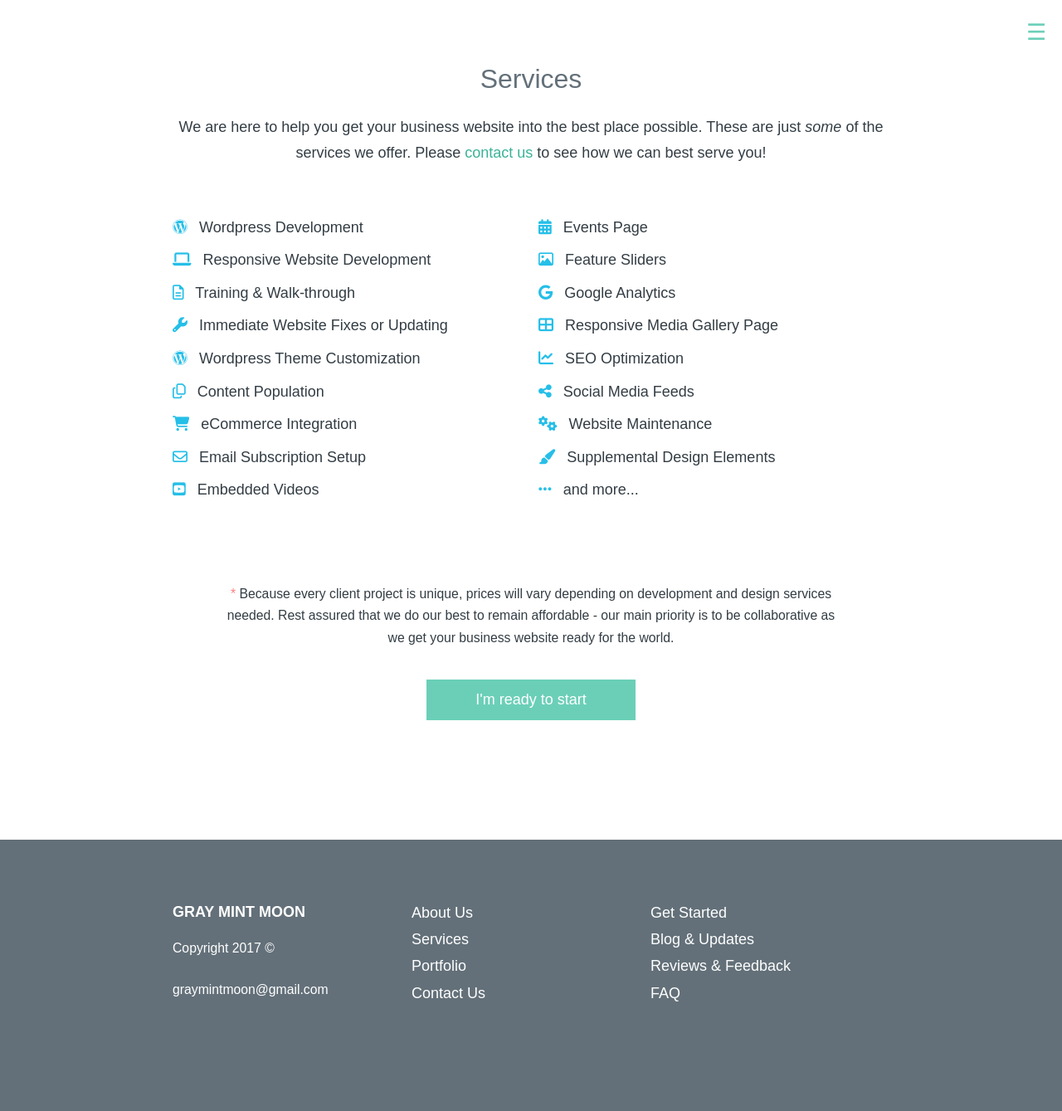
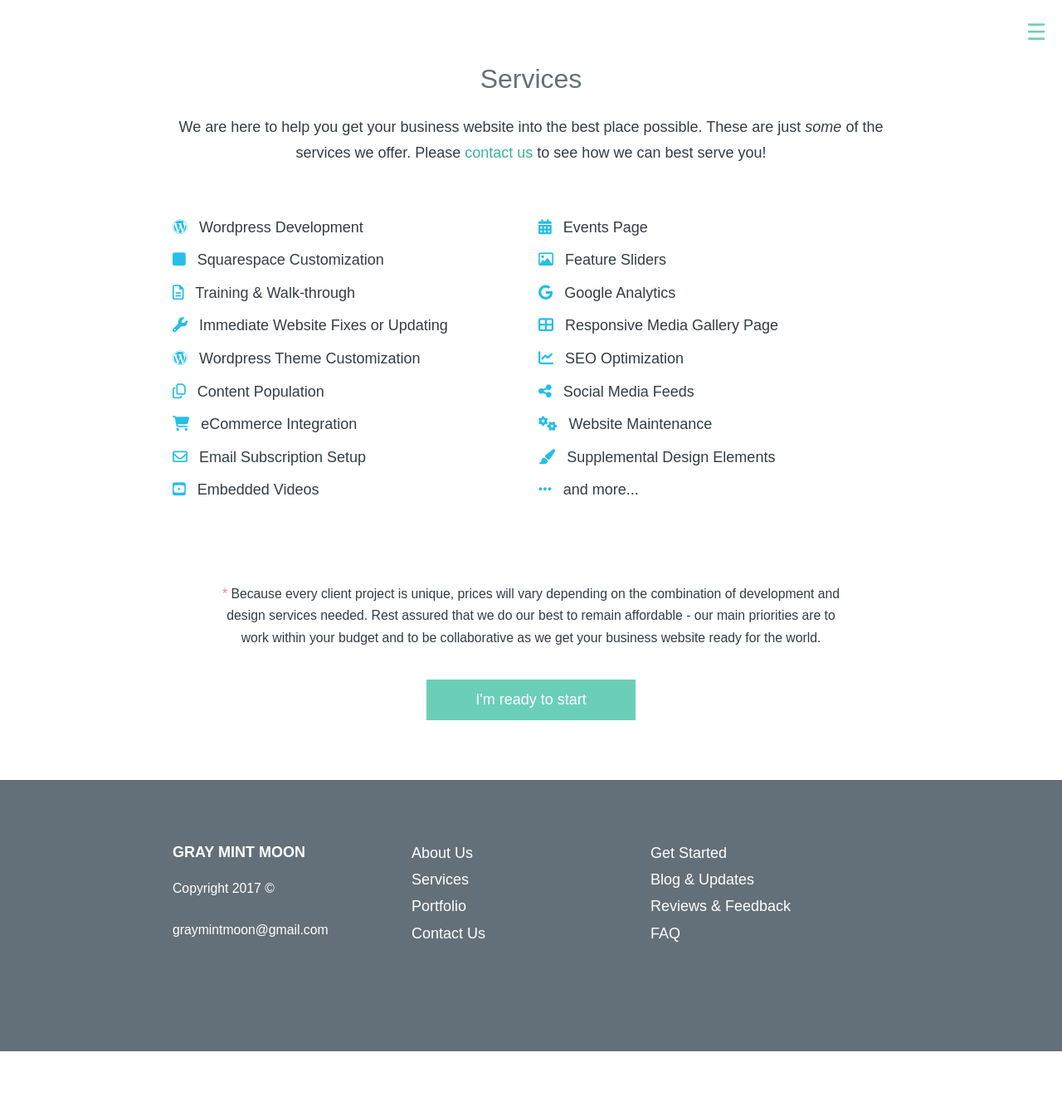
Before and after one commit to graymintmoon/graymintmoon.github.io, a Jekyll site: the page built from services.md, in a window 1280 px wide. Shown: the whole page at 83% size. Built offline with Jekyll 4.4.1, drawn with Linux system fonts in a browser that asks for light colours; nearby versions of some CDN libraries; some web fonts are replaced; after the commit the page ends 1267 px from its top, so only the background shows below that.

Commit message:
updating services page

```diff
--- a/services.md
+++ b/services.md
@@ -12,8 +12,8 @@
 				Wordpress Development
 			</li>
 			<li>
-				<i class="fa fa-laptop page_list_icon" aria-hidden="true"></i>
-				Responsive Website Development
+				<i class="fa fa-square page_list_icon" aria-hidden="true"></i>
+				Squarespace Customization
 			</li>
 			<li>
 				<i class="fa fa-file-text-o page_list_icon" aria-hidden="true"></i>
@@ -82,20 +82,9 @@
 		</ul>
 		<div class="row_xs">
 			<div class="container_lg text_center text_small">
-				<p><span class="text_red">*</span> Because every client project is unique, prices will vary depending on development and design services  needed. Rest assured that we do our best to remain affordable - our main priority is to be collaborative as we get your business website ready for the world.</p>
+				<p><span class="text_red">*</span> Because every client project is unique, prices will vary depending on the combination of development and design services needed. Rest assured that we do our best to remain affordable - our main priorities are to work within your budget and to be collaborative as we get your business website ready for the world.</p>
 			</div>
 		</div>
 		<a class="page_submit" href="/contact">I'm ready to start</a>
-		<div class="row_xs">
-<!-- 			<h4 class="text_center text_regular">Design</h4>
-			<ul class="page_base_list text_center">
-				<li>Brand Style Guide</li>
-				<li>Page Layouts</li>
-				<li>Basic Logo Design</li>
-				<li>Custom Icons</li>
-				<li>Visual graphics</li>
-				<li>and more...</li>
-			</ul> -->
-		</div>
 	</div>
 </div>
```
Also changed, not shown: coming-soon.md (+0 -8 lines).
